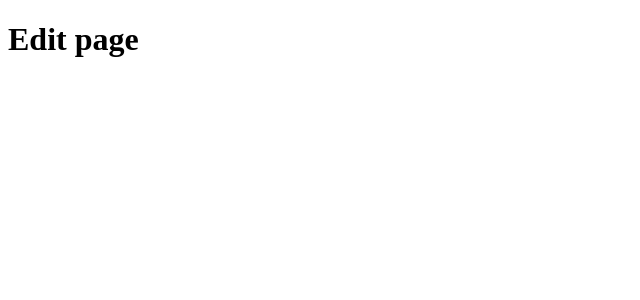
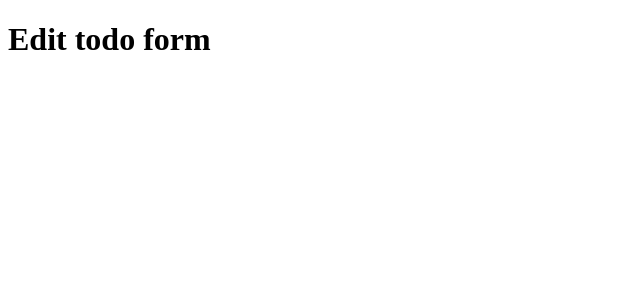
Before and after one commit to Nielam-Dass/Todo-App-Collection, a React (Vite) app in the folder todo_apps/001-react-ts-app/: page /edit in a window 1280 px wide. Shown: the top 300 px of the page, without its empty margins (0-640 px from the left). Built offline with nearby package versions, Linux system fonts and the light colour scheme.

Commit message:
Created EditTodoForm component in React TS app

```diff
--- a/todo_apps/001-react-ts-app/src/App.tsx
+++ b/todo_apps/001-react-ts-app/src/App.tsx
@@ -2,6 +2,7 @@ import { JSX, useState } from "react";
 import TodoHome from "./TodoHome";
 import { Route, Routes } from "react-router-dom";
 import Task from "./Task";
+import EditTodoForm from "./EditTodoForm";
 
 function App(): JSX.Element {
   const [tasks, setTasks] = useState<Task[]>([]);
@@ -20,7 +21,7 @@ function App(): JSX.Element {
     <>
       <Routes>
         <Route path="/" element={<TodoHome tasks={tasks} addTask={addTask} deleteTask={deleteTask}/>}/>
-        <Route path="/edit" element={<h1>Edit page</h1>}/>
+        <Route path="/edit" element={<EditTodoForm />}/>
       </Routes>
     </>
   )
--- /dev/null
+++ b/todo_apps/001-react-ts-app/src/EditTodoForm.tsx
@@ -0,0 +1,11 @@
+import { JSX } from "react";
+
+function EditTodoForm(): JSX.Element {
+    return (
+        <>
+            <h1>Edit todo form</h1>
+        </>
+    )
+}
+
+export default EditTodoForm
```
